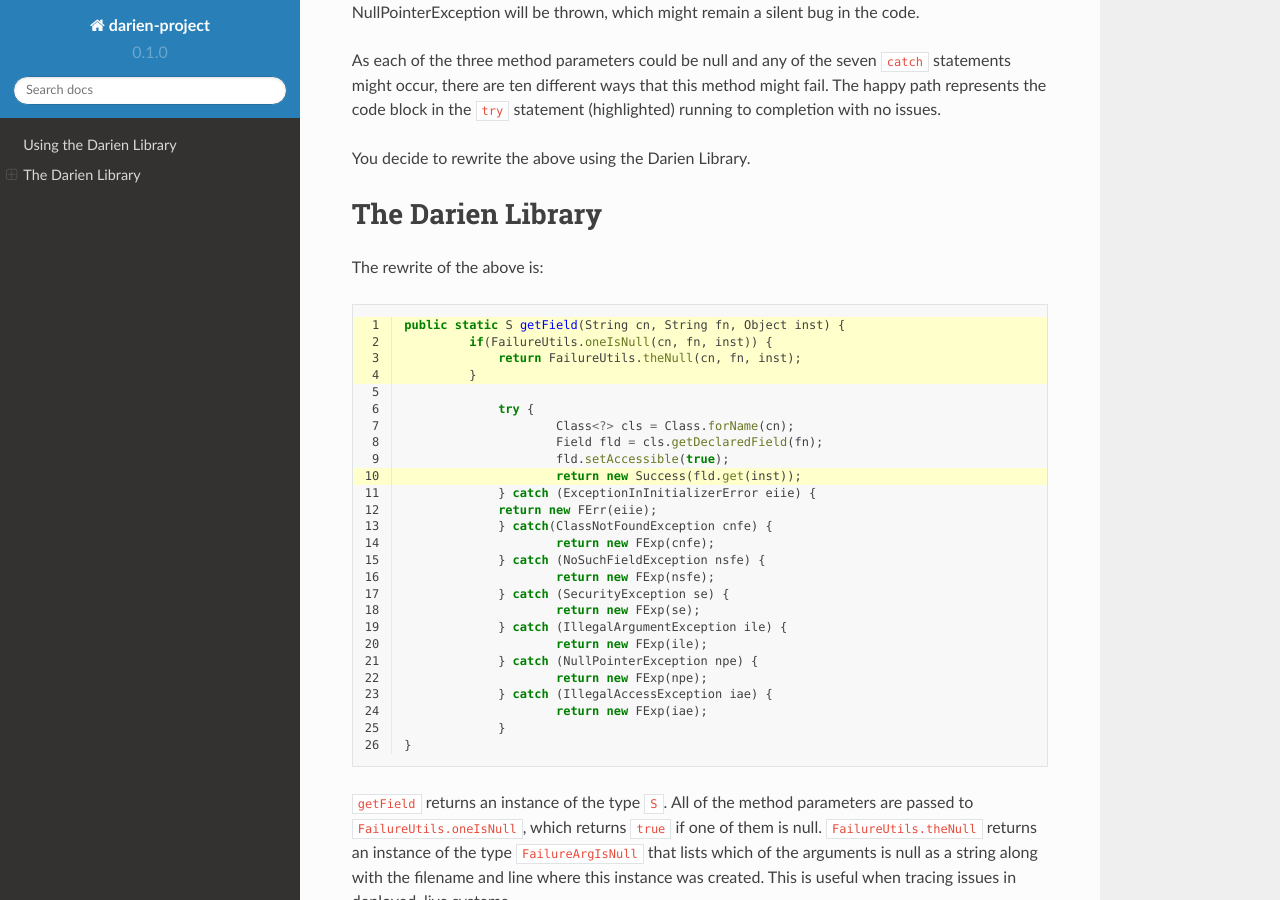
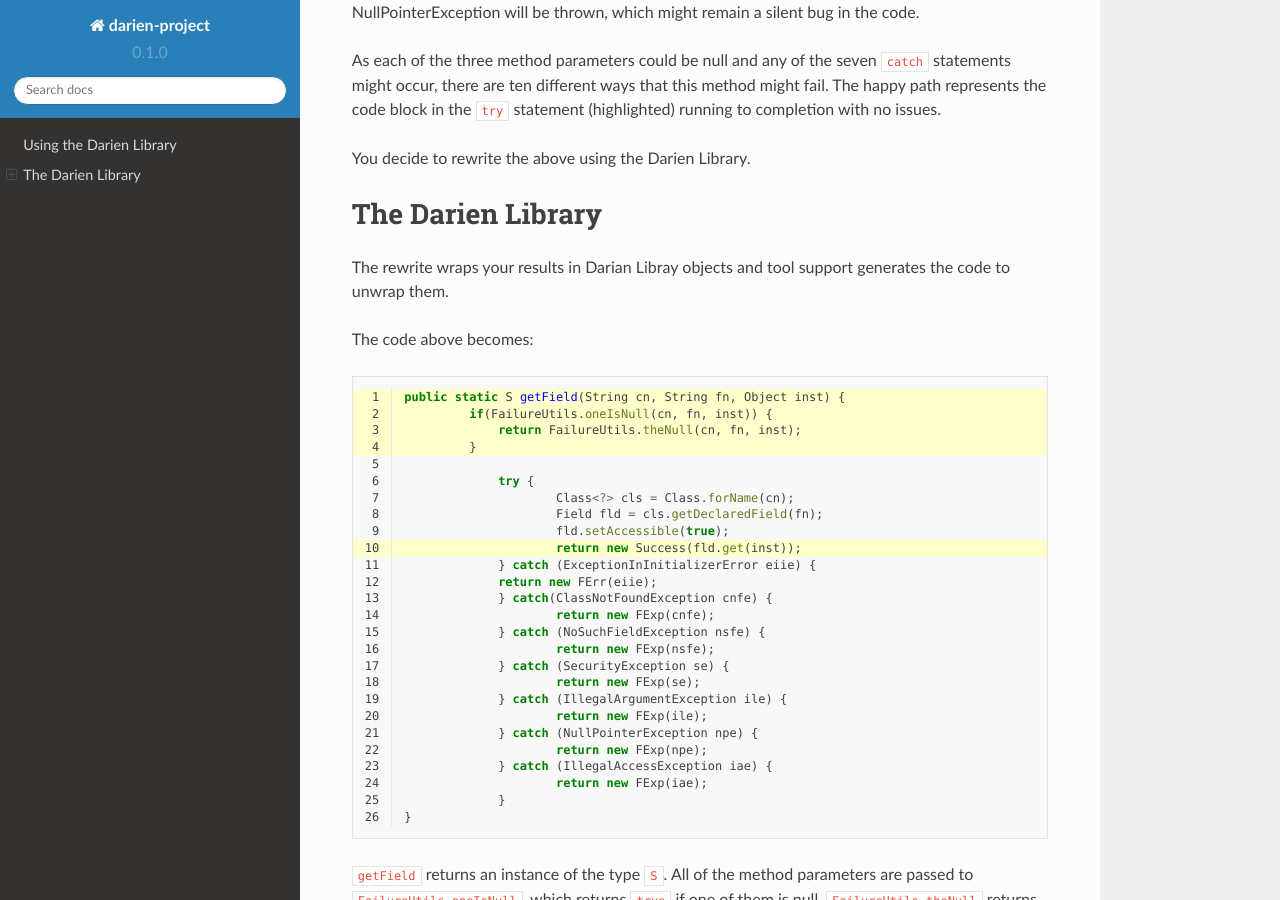
Before and after one commit to jh-evans/readthedocs, a Sphinx documentation site: the page built from docs/source/using.rst, in a window 1280 px wide and 900 px high, scrolled down 1138 px. Built offline with Sphinx 7.4.7 and the Read the Docs theme 2.0.0, drawn with Linux system fonts in a browser that asks for light colours.

Commit message:
Update using.rst

```diff
--- a/docs/source/using.rst
+++ b/docs/source/using.rst
@@ -57,7 +57,9 @@ You decide to rewrite the above using the Darien Library.
 The Darien Library
 ==================
 
-The rewrite of the above is:
+The rewrite wraps your results in Darian Libray objects and tool support generates the code to unwrap them.
+
+The code above becomes:
 
 .. code-block:: java
    :linenos:
```
